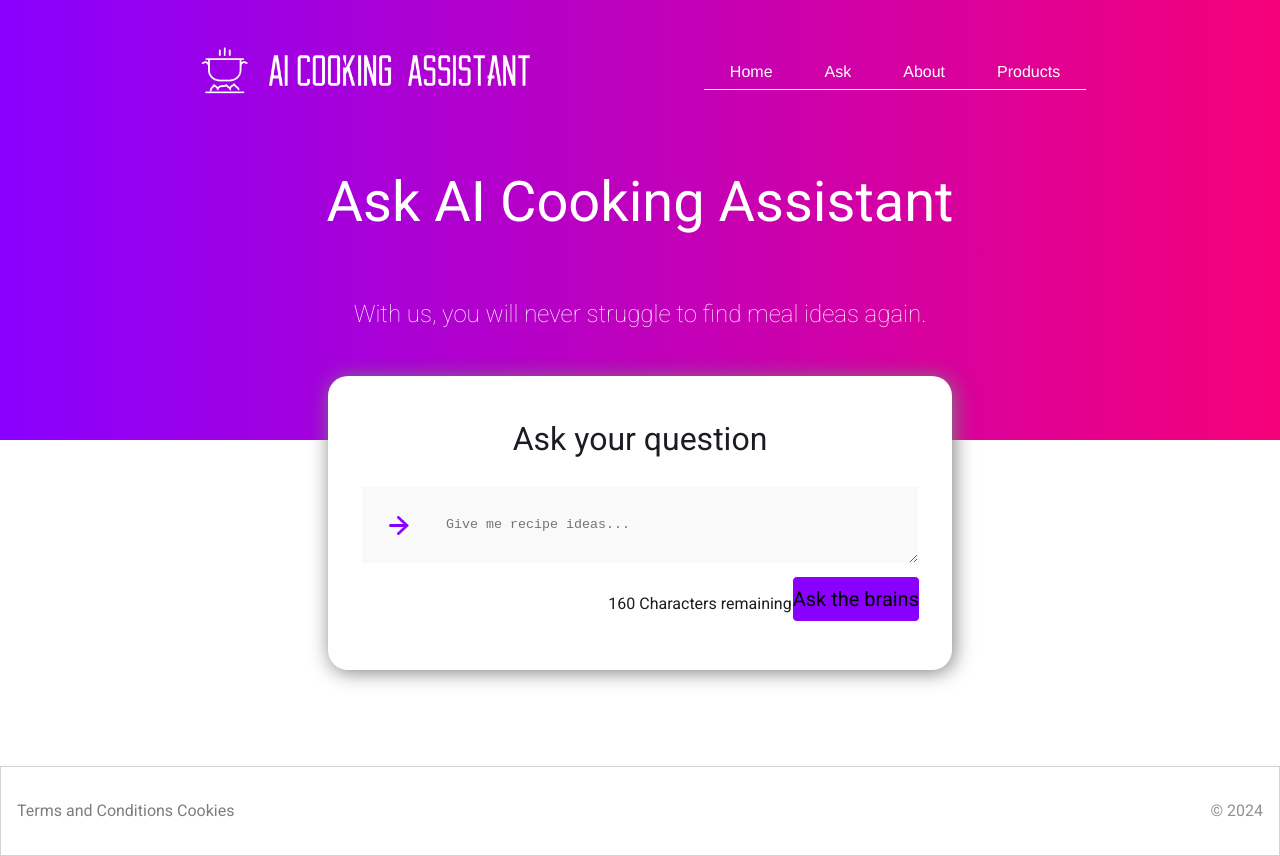
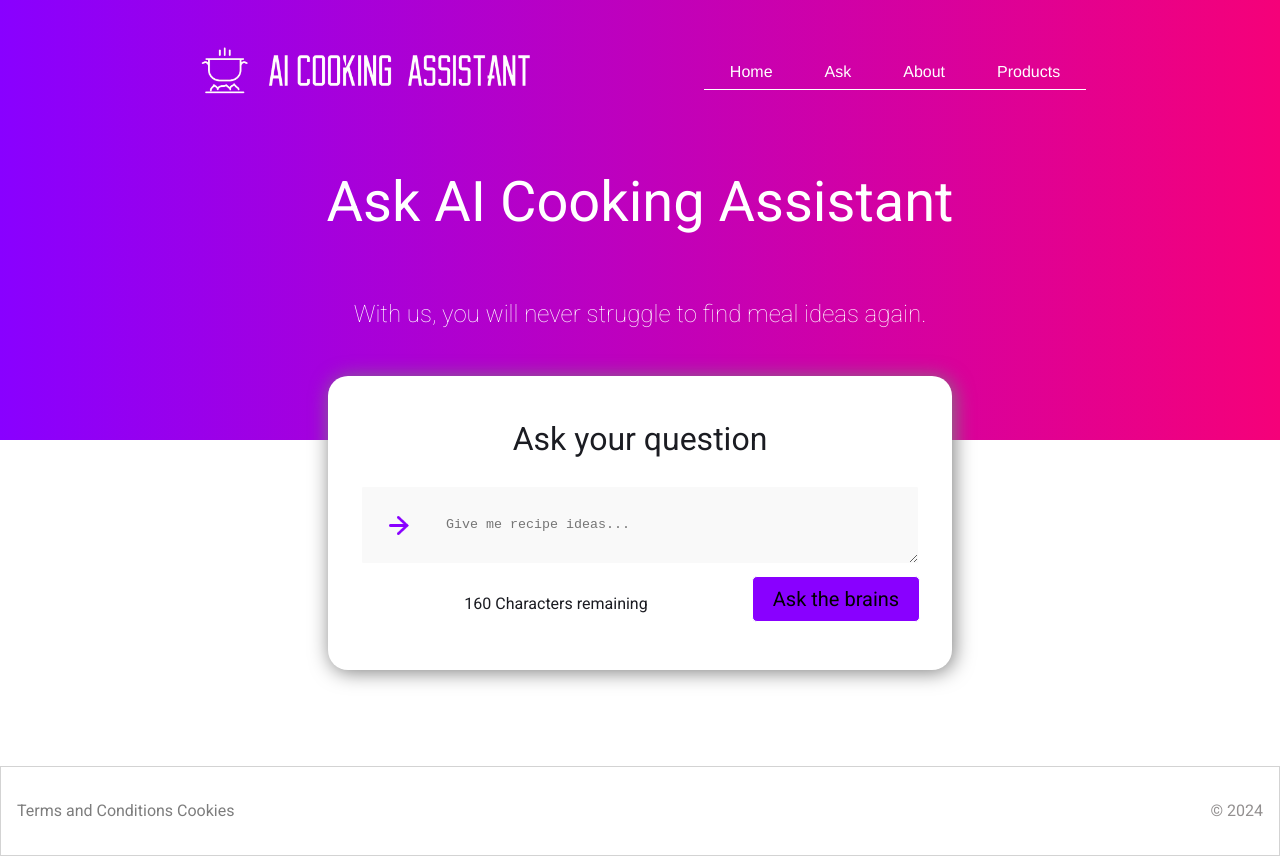
Before and after one commit to technative-academy/Team-Wolf, a React (Vite) app: page /ask in a window 1280 px wide. Built offline with nearby package versions, Linux system fonts and the light colour scheme.

Commit message:
Put charnum on the left

```diff
--- a/src/components/Ask/Ask.module.css
+++ b/src/components/Ask/Ask.module.css
@@ -69,14 +69,15 @@ html {
   }
 
   .buttonContainer {
-
+    width: 30%;
   }
 
   .buttonWhiteContainer {
-
+    width: 30%;
   }
 
   .charNum {
-    margin-right: 0;
+    margin-right: auto;
+    margin-left: auto;
   }
 }
```
